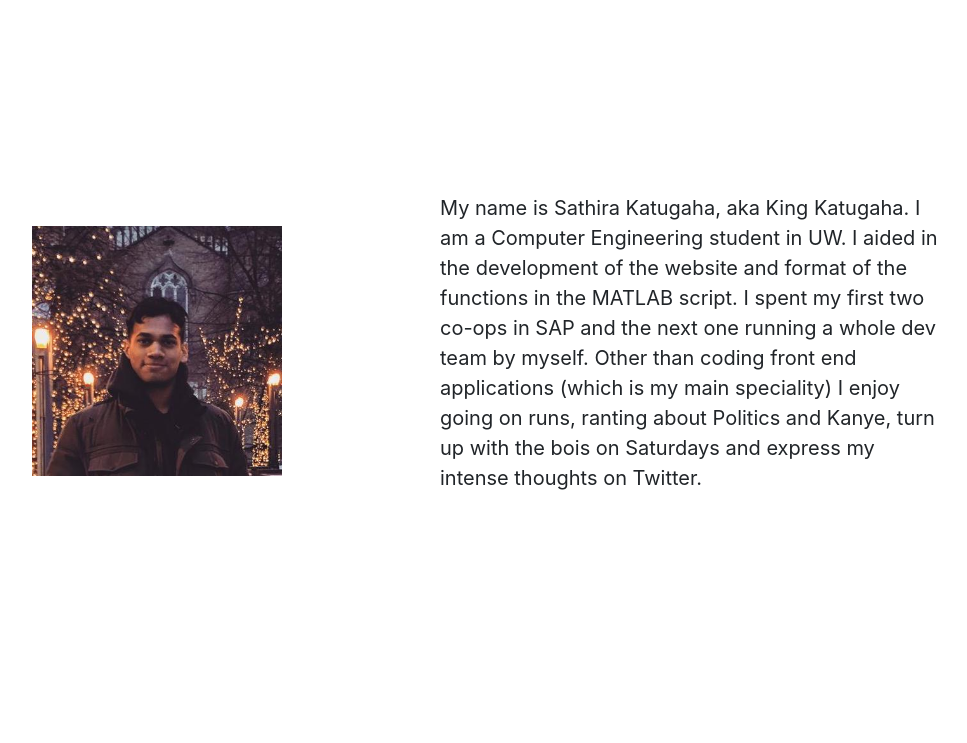
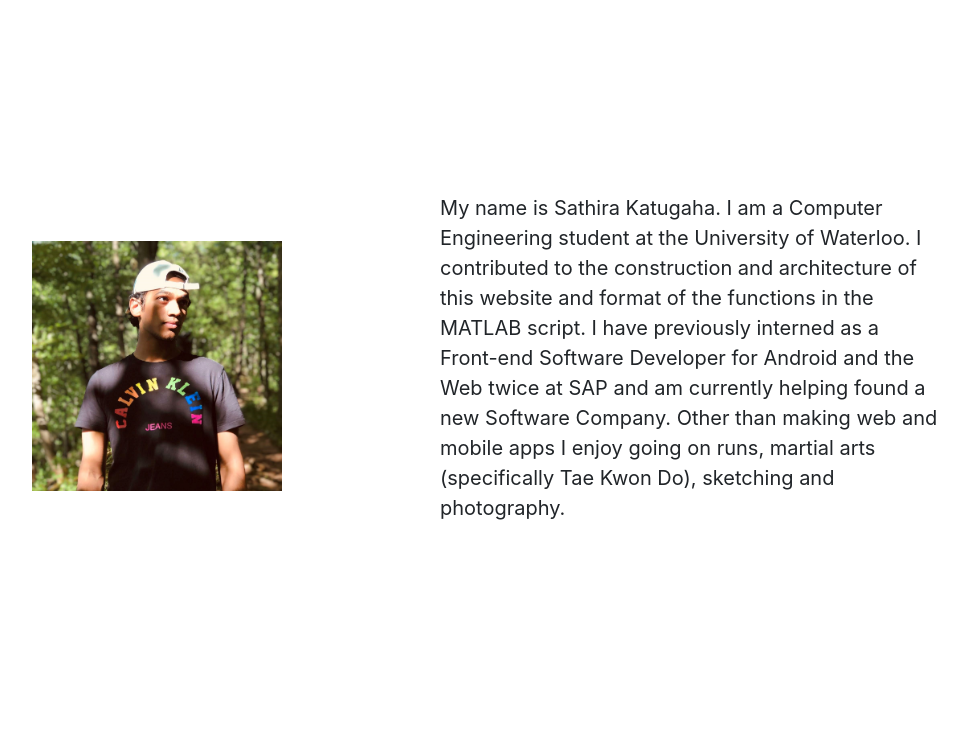
Before and after one commit to SarvathSharma/Smart-Traffic-Control-System, a Flask app: page /aboutus in a window 1280 px wide. Shown: the part 1139-1882 px from the top of the page, without its empty margins (216-1183 px from the left). Run offline with Flask 2, Linux system fonts and the light colour scheme; some libraries are stand-ins or nearby versions.

Commit message:
Changed Sathira about me

```diff
--- a/templates/aboutus.html
+++ b/templates/aboutus.html
@@ -22,13 +22,13 @@
     </p>
   </div>
   <div class="two-column-left">
-      <img class="about-us-image"  src="/static/pictures/sathira.jpeg">
+      <img class="about-us-image"  src="/static/pictures/sathira.jpg">
       <p class="aboutus-description">
-        My name is Sathira Katugaha, aka King Katugaha. I am a Computer Engineering student in UW. I aided in the
-        development of the website and format of the functions in the MATLAB script. I spent my first two co-ops in SAP
-        and the next one running a whole dev team by myself. Other than coding front end applications (which is my main
-        speciality) I enjoy going on runs, ranting about Politics and Kanye, turn up with the bois on Saturdays and
-        express my intense thoughts on Twitter.
+        My name is Sathira Katugaha. I am a Computer Engineering student at the University of Waterloo. I contributed to the
+        construction and architecture of this website and format of the functions in the MATLAB script. I have previously
+        interned as a Front-end Software Developer for Android and the Web twice at SAP and am currently helping found a new
+        Software Company. Other than making web and mobile apps I enjoy going on runs, martial arts (specifically Tae Kwon Do),
+        sketching and photography.
       </p>
   </div>
   <div class="two-column-right">
```
Also changed, not shown: static/pictures/sathira.jpeg (deleted), static/pictures/sathira.jpg (added).
